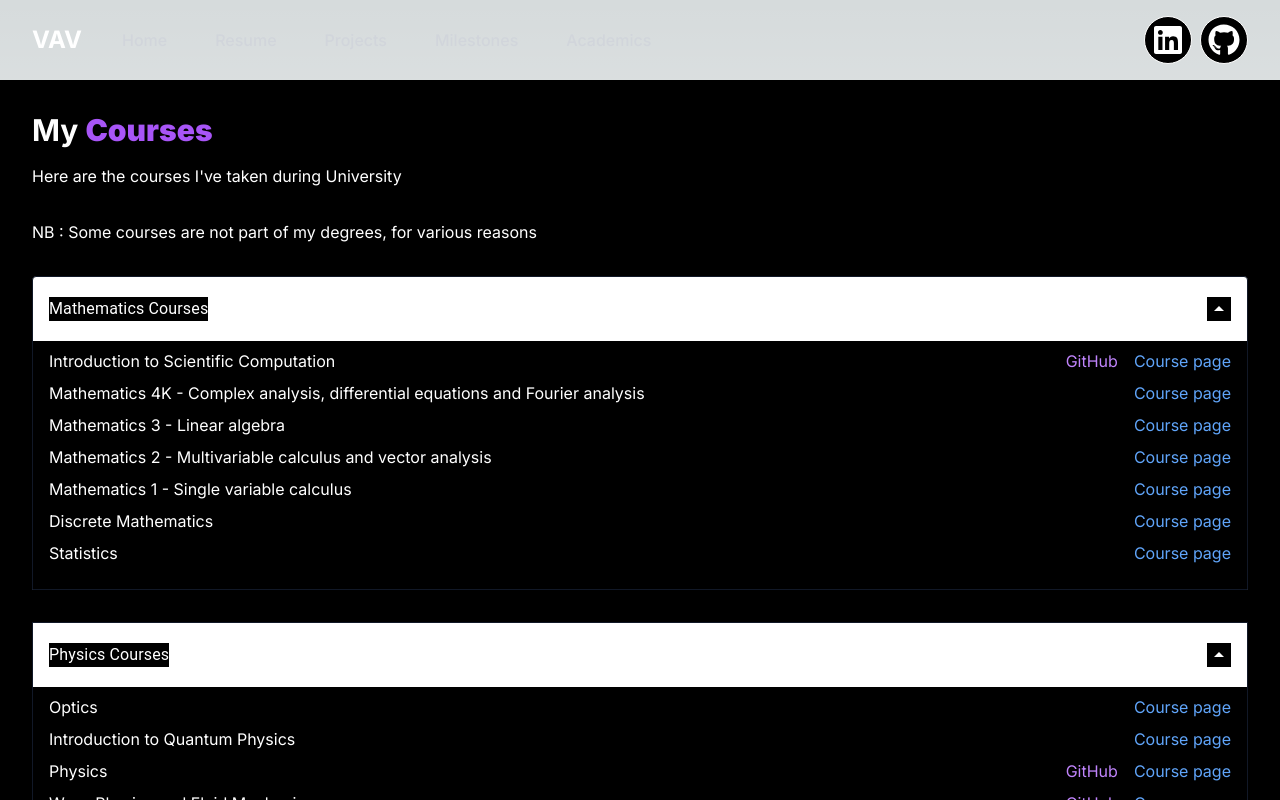
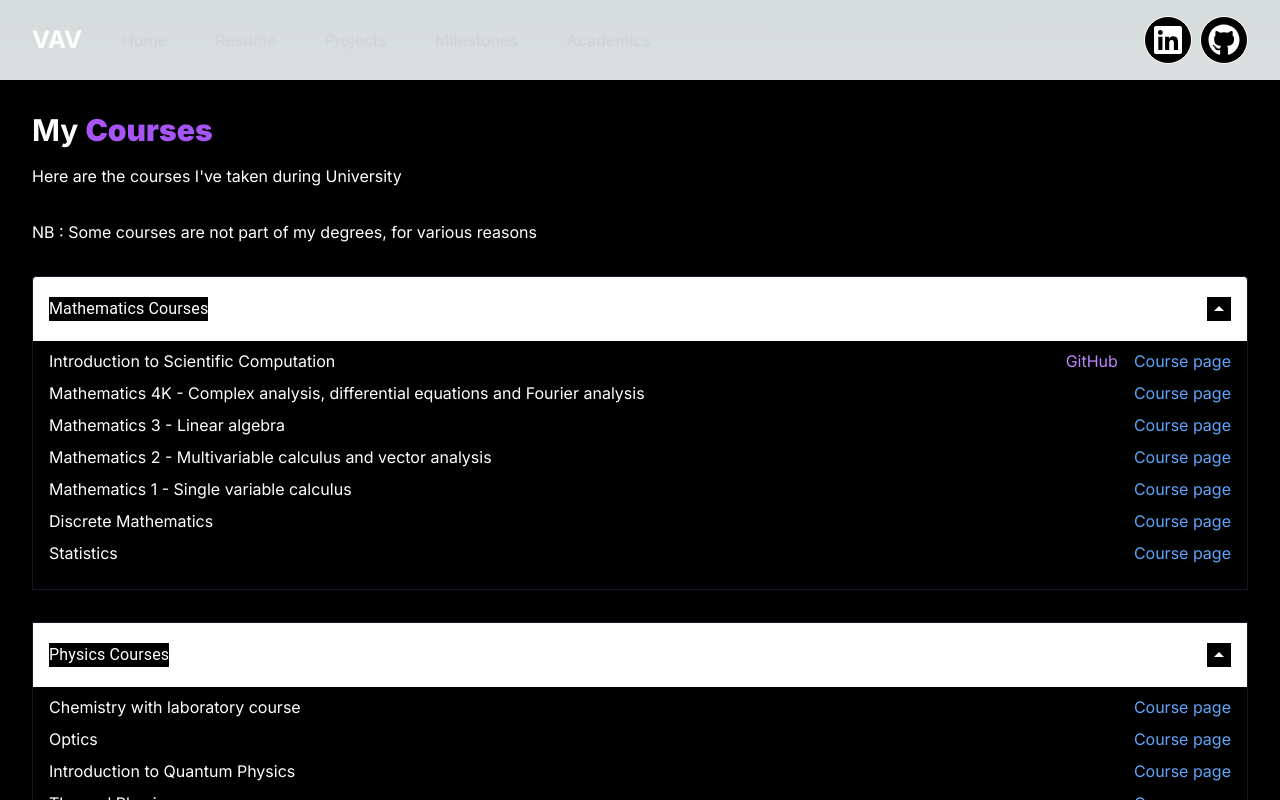
Before and after one commit to villi02/vav-portfolio, a Next.js app: page /academics in a window 1280 px wide. Built offline with nearby package versions, Linux system fonts and the light colour scheme.

Commit message:
Update course catalog

```diff
--- a/app/academics/page.tsx
+++ b/app/academics/page.tsx
@@ -1,37 +1,178 @@
-"use client"
+"use client";
 import React from "react";
 import Academics from "@/components/Academics";
 
 const csCourses = [
-    { title: 'Introduction to Analog and Digital Electronics', code: 'TTT4203', program: 'physmatcs', weburl: 'https://www.ntnu.edu/studies/courses/TTT4203#tab=omEmnet'},
-    { title: 'Operating Systems', code: 'IDATT2202', program: 'physmatcs', weburl: 'https://www.ntnu.edu/studies/courses/IDATT2202/2023#tab=omEmnet'},
-    { title: 'Machine Learning - Tabular data prediction', code: 'TDT4173', program: 'physmatcs', weburl: 'https://www.ntnu.edu/studies/courses/TDT4173#tab=omEmnet'},
-    { title: 'Algorithms and Data Structures - C++', code: 'IDATT2101', program: 'physmatcs', weburl: 'https://www.ntnu.edu/studies/courses/IDATT2101#tab=omEmnet', ghLink: 'https://github.com/villi02/IDATT2101_Algorithms_and_Datastructures_Fall2022'},
-    { title: 'Databases - MySQL', code: 'TDT4145', program: 'cs', weburl: 'https://www.ntnu.edu/studies/courses/TDT4145#tab=omEmnet'},
-    { title: 'Software Engineering - Java', code: 'IDATT1002', program: 'cs', weburl: 'https://www.ntnu.edu/studies/courses/IDATT1002#tab=omEmnet', ghLink: 'https://github.com/villi02/IDATT1002_Systemutvikling_Final_Project_S2022'},
-    { title: 'Programming 2 - Java', code: 'IDATT2001', program: 'cs', weburl: 'https://www.ntnu.edu/studies/courses/IDATT2001#tab=omEmnet', ghLink: 'https://github.com/villi02/Wargames'},
-    { title: 'Programming 1 - Java', code: 'IDATT1001', program: 'cs', weburl: 'https://www.ntnu.edu/studies/courses/IDATT1001#tab=omEmnet', ghLink: 'https://github.com/villi02/IDATT1001_Programmering-1_H2021'},
-    { title: 'Human-Computer Interaction', code: 'TDT4180', program: 'physmatcs', weburl: 'https://www.ntnu.edu/studies/courses/TDT4180#tab=omEmnet'},
+  {
+    title: "Introduction to Analog and Digital Electronics",
+    code: "TTT4203",
+    program: "physmatcs",
+    weburl: "https://www.ntnu.edu/studies/courses/TTT4203#tab=omEmnet",
+  },
+  {
+    title: "Operating Systems",
+    code: "IDATT2202",
+    program: "physmatcs",
+    weburl: "https://www.ntnu.edu/studies/courses/IDATT2202/2023#tab=omEmnet",
+  },
+  {
+    title: "Machine Learning - Tabular data prediction",
+    code: "TDT4173",
+    program: "physmatcs",
+    weburl: "https://www.ntnu.edu/studies/courses/TDT4173#tab=omEmnet",
+  },
+  {
+    title: "Algorithms and Data Structures - C++",
+    code: "IDATT2101",
+    program: "physmatcs",
+    weburl: "https://www.ntnu.edu/studies/courses/IDATT2101#tab=omEmnet",
+    ghLink:
+      "https://github.com/villi02/IDATT2101_Algorithms_and_Datastructures_Fall2022",
+  },
+  {
+    title: "Databases - MySQL",
+    code: "TDT4145",
+    program: "cs",
+    weburl: "https://www.ntnu.edu/studies/courses/TDT4145#tab=omEmnet",
+  },
+  {
+    title: "Software Engineering - Java",
+    code: "IDATT1002",
+    program: "cs",
+    weburl: "https://www.ntnu.edu/studies/courses/IDATT1002#tab=omEmnet",
+    ghLink:
+      "https://github.com/villi02/IDATT1002_Systemutvikling_Final_Project_S2022",
+  },
+  {
+    title: "Programming 2 - Java",
+    code: "IDATT2001",
+    program: "cs",
+    weburl: "https://www.ntnu.edu/studies/courses/IDATT2001#tab=omEmnet",
+    ghLink: "https://github.com/villi02/Wargames",
+  },
+  {
+    title: "Programming 1 - Java",
+    code: "IDATT1001",
+    program: "cs",
+    weburl: "https://www.ntnu.edu/studies/courses/IDATT1001#tab=omEmnet",
+    ghLink: "https://github.com/villi02/IDATT1001_Programmering-1_H2021",
+  },
+  {
+    title: "Human-Computer Interaction",
+    code: "TDT4180",
+    program: "physmatcs",
+    weburl: "https://www.ntnu.edu/studies/courses/TDT4180#tab=omEmnet",
+  },
 ];
 
 const mathCourses = [
-    { title: 'Introduction to Scientific Computation', code: 'TMA4320', program: 'physmatcs', weburl: 'https://www.ntnu.edu/studies/courses/TMA4320#tab=omEmnet', ghLink: "https://github.com/villi02/TMA4320-Introduksjon-til-vitenskapelige-beregninger-prosjekter/tree/main"},
-    { title: 'Mathematics 4K - Complex analysis, differential equations and Fourier analysis', code: 'TMA4120', program: 'physmatcs', weburl: 'https://www.ntnu.edu/studies/courses/TMA4120#tab=omEmnet'},
-    { title: 'Mathematics 3 - Linear algebra', code: 'TMA4115', program: 'physmatcs', weburl: 'https://www.ntnu.edu/studies/courses/TMA4115#tab=omEmnet'},
-    { title: 'Mathematics 2 - Multivariable calculus and vector analysis', code: 'TMA4105', program: 'physmatcs', weburl: 'https://www.ntnu.edu/studies/courses/TMA4105#tab=omEmnet'},
-    { title: 'Mathematics 1 - Single variable calculus', code: 'IMAT1001', program: 'physmatcs', weburl: 'https://www.ntnu.edu/studies/courses/TMA4100#tab=omEmnet'},
-    { title: 'Discrete Mathematics', code: 'TMA4140', program: 'physmatcs', weburl: 'https://www.ntnu.edu/studies/courses/TMA4140#tab=omEmnet'},
-    { title: 'Statistics', code: 'ISTT1003', program: 'physmatcs', weburl: 'https://www.ntnu.edu/studies/courses/ISTT1003#tab=omEmnet'},
+  {
+    title: "Introduction to Scientific Computation",
+    code: "TMA4320",
+    program: "physmatcs",
+    weburl: "https://www.ntnu.edu/studies/courses/TMA4320#tab=omEmnet",
+    ghLink:
+      "https://github.com/villi02/TMA4320-Introduksjon-til-vitenskapelige-beregninger-prosjekter/tree/main",
+  },
+  {
+    title:
+      "Mathematics 4K - Complex analysis, differential equations and Fourier analysis",
+    code: "TMA4120",
+    program: "physmatcs",
+    weburl: "https://www.ntnu.edu/studies/courses/TMA4120#tab=omEmnet",
+  },
+  {
+    title: "Mathematics 3 - Linear algebra",
+    code: "TMA4115",
+    program: "physmatcs",
+    weburl: "https://www.ntnu.edu/studies/courses/TMA4115#tab=omEmnet",
+  },
+  {
+    title: "Mathematics 2 - Multivariable calculus and vector analysis",
+    code: "TMA4105",
+    program: "physmatcs",
+    weburl: "https://www.ntnu.edu/studies/courses/TMA4105#tab=omEmnet",
+  },
+  {
+    title: "Mathematics 1 - Single variable calculus",
+    code: "IMAT1001",
+    program: "physmatcs",
+    weburl: "https://www.ntnu.edu/studies/courses/TMA4100#tab=omEmnet",
+  },
+  {
+    title: "Discrete Mathematics",
+    code: "TMA4140",
+    program: "physmatcs",
+    weburl: "https://www.ntnu.edu/studies/courses/TMA4140#tab=omEmnet",
+  },
+  {
+    title: "Statistics",
+    code: "ISTT1003",
+    program: "physmatcs",
+    weburl: "https://www.ntnu.edu/studies/courses/ISTT1003#tab=omEmnet",
+  },
 ];
 
 const physicsCourses = [
-    { title: 'Optics', code: 'TFY4195', program: 'physmatcs', weburl: 'https://www.ntnu.edu/studies/courses/TFY4195#tab=omEmnet'},
-    { title: 'Introduction to Quantum Physics', code: 'TFY4215', program: 'physmatcs', weburl: 'https://www.ntnu.edu/studies/courses/TFY4215#tab=omEmnet'},
-    { title: 'Physics', code: 'TFY4125', program: 'physmatcs', weburl: 'https://www.ntnu.edu/studies/courses/TFY4125#tab=omEmnet', ghLink: 'https://github.com/paul673/Fysikklab'},
-    { title: 'Wave Physics and Fluid Mechanics', code: 'TFY4163', program: 'mathphysics', weburl: 'https://www.ntnu.edu/studies/courses/TFY4163#tab=omEmnet', ghLink: 'https://github.com/villi02/TFY4163-Bolgefysikk-og-fluidmekanikk'},
-    { title: 'Electricity and Magnetism', code: 'FY1003', program: 'mathphysics', weburl: 'https://www.ntnu.no/studier/emner/FY1003/2022#tab=omEmnet', ghLink: 'https://github.com/villi02/FY1003_Electricity_and_Magnetism'},
-    { title: 'Space Technology I', code: 'TTT4234', program: 'physmatcs', weburl: 'https://www.ntnu.edu/studies/courses/TTT4234#tab=omEmnet', ghLink: ''},
-    { title: 'Space Technology II', code: 'TTT4235', program: 'physmatcs', weburl: 'https://www.ntnu.edu/studies/courses/TTT4235#tab=omEmnet', ghLink: ''},
+  {
+    title: "Chemistry with laboratory course",
+    code: "TMT4110",
+    program: "physmatcs",
+    weburl: "https://www.ntnu.edu/studies/courses/TMT4110/2024#tab=omEmnet",
+  },
+  {
+    title: "Optics",
+    code: "TFY4195",
+    program: "physmatcs",
+    weburl: "https://www.ntnu.edu/studies/courses/TFY4195#tab=omEmnet",
+  },
+  {
+    title: "Introduction to Quantum Physics",
+    code: "TFY4215",
+    program: "physmatcs",
+    weburl: "https://www.ntnu.edu/studies/courses/TFY4215#tab=omEmnet",
+  },
+  {
+    title: "Thermal Physics",
+    code: "TFY4165",
+    program: "physmatcs",
+    weburl: "https://www.ntnu.edu/studies/courses/TFY4165/2024#tab=omEmnet",
+  },
+  {
+    title: "Physics",
+    code: "TFY4125",
+    program: "physmatcs",
+    weburl: "https://www.ntnu.edu/studies/courses/TFY4125#tab=omEmnet",
+    ghLink: "https://github.com/paul673/Fysikklab",
+  },
+  {
+    title: "Wave Physics and Fluid Mechanics",
+    code: "TFY4163",
+    program: "mathphysics",
+    weburl: "https://www.ntnu.edu/studies/courses/TFY4163#tab=omEmnet",
+    ghLink: "https://github.com/villi02/TFY4163-Bolgefysikk-og-fluidmekanikk",
+  },
+  {
+    title: "Electricity and Magnetism",
+    code: "FY1003",
+    program: "mathphysics",
+    weburl: "https://www.ntnu.no/studier/emner/FY1003/2022#tab=omEmnet",
+    ghLink: "https://github.com/villi02/FY1003_Electricity_and_Magnetism",
+  },
+  {
+    title: "Space Technology I",
+    code: "TTT4234",
+    program: "physmatcs",
+    weburl: "https://www.ntnu.edu/studies/courses/TTT4234#tab=omEmnet",
+    ghLink: "",
+  },
+  {
+    title: "Space Technology II",
+    code: "TTT4235",
+    program: "physmatcs",
+    weburl: "https://www.ntnu.edu/studies/courses/TTT4235#tab=omEmnet",
+    ghLink: "",
+  },
 ];
 
 const AcademicsPage: React.FC = () => {
```
